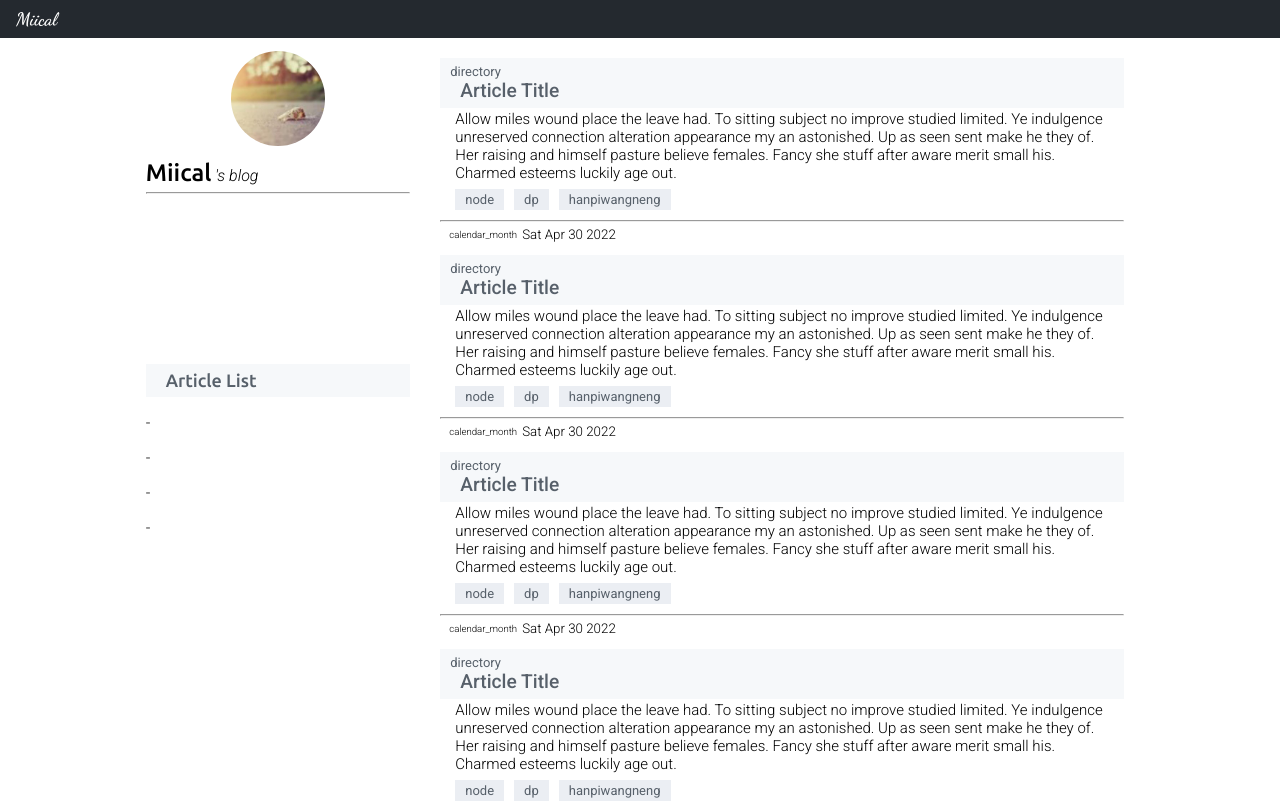
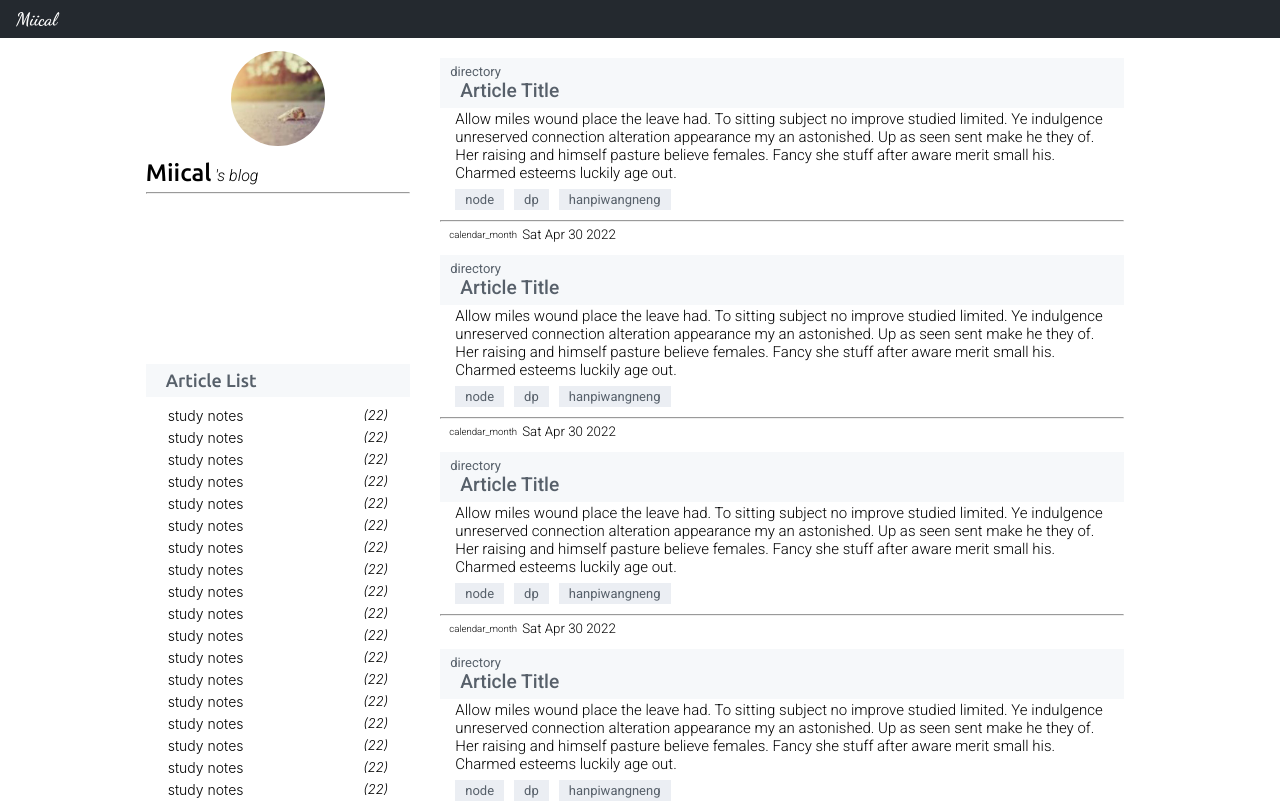
Before and after one commit to Miical/miical_blog, a React app: page / in a window 1280 px wide. Shown: the top 803 px of the page. Built offline with nearby package versions, Linux system fonts and the light colour scheme; no server answers; the HTML template or start-up script is replaced by a standard one.

Commit message:
Update ArticleList

```diff
--- a/client/src/components/modules/ArticleList.css
+++ b/client/src/components/modules/ArticleList.css
@@ -18,6 +18,10 @@
   color:rgb(87, 96, 106);
 }
 
+.ArticleList-itemContainer {
+  margin: 10px 2px 10px 2px;
+}
+
 .ArticleList-line {
   margin: 2% 0 2% 0;
   color: rgb(208, 215, 222);
--- a/client/src/components/modules/ArticleList.js
+++ b/client/src/components/modules/ArticleList.js
@@ -1,17 +1,36 @@
 import React from "react";
 
 import "./ArticleList.css";
+import ArticleListItem from "./ArticleListItem";
 
 const ArticleList = () => {
+
   return (
-    <div className="ArticleList-container ">
+    <div className="ArticleList-container">
       <div className="ArticleList-titleContainer">
         <div className="ArticleList-title">Article List</div>
       </div>
-      <p> - </p>
-      <p> -</p>
-      <p> -</p>
-      <p> -</p>
+      <div className="ArticleList-itemContainer">
+        <ArticleListItem ItemName="study notes" ArticleNumber="22"/>
+        <ArticleListItem ItemName="study notes" ArticleNumber="22"/>
+        <ArticleListItem ItemName="study notes" ArticleNumber="22"/>
+        <ArticleListItem ItemName="study notes" ArticleNumber="22"/>
+        <ArticleListItem ItemName="study notes" ArticleNumber="22"/>
+        <ArticleListItem ItemName="study notes" ArticleNumber="22"/>
+        <ArticleListItem ItemName="study notes" ArticleNumber="22"/>
+        <ArticleListItem ItemName="study notes" ArticleNumber="22"/>
+        <ArticleListItem ItemName="study notes" ArticleNumber="22"/>
+        <ArticleListItem ItemName="study notes" ArticleNumber="22"/>
+        <ArticleListItem ItemName="study notes" ArticleNumber="22"/>
+        <ArticleListItem ItemName="study notes" ArticleNumber="22"/>
+        <ArticleListItem ItemName="study notes" ArticleNumber="22"/>
+        <ArticleListItem ItemName="study notes" ArticleNumber="22"/>
+        <ArticleListItem ItemName="study notes" ArticleNumber="22"/>
+        <ArticleListItem ItemName="study notes" ArticleNumber="22"/>
+        <ArticleListItem ItemName="study notes" ArticleNumber="22"/>
+        <ArticleListItem ItemName="study notes" ArticleNumber="22"/>
+        <ArticleListItem ItemName="study notes" ArticleNumber="22"/>
+      </div>
     </div>
   );
 };
--- /dev/null
+++ b/client/src/components/modules/ArticleListItem.css
@@ -0,0 +1,15 @@
+.ArticleListItem-container {
+  display: flex;
+  margin: 5px 20px 5px 20px;
+  font-family: -apple-system, BlinkMacSystemFont, 'Segoe UI', Roboto, Oxygen, Ubuntu, Cantarell, 'Open Sans', 'Helvetica Neue', sans-serif;
+  justify-content: space-between;
+  font-size: 14px;
+}
+.ArticleListItem-name {
+}
+
+.ArticleListItem-number {
+  font-family: -apple-system, BlinkMacSystemFont, 'Segoe UI', Roboto, Oxygen, Ubuntu, Cantarell, 'Open Sans', 'Helvetica Neue', sans-serif;
+  font-style: italic;
+  font-size: 13px;
+}
--- /dev/null
+++ b/client/src/components/modules/ArticleListItem.js
@@ -0,0 +1,18 @@
+import React from "react";
+
+import "./ArticleListItem.css";
+
+/**
+ * @param ItemName
+ * @param ArticleNumber
+ */
+const ArticleListItem = (props) => {
+  return (
+    <div className="ArticleListItem-container">
+      <div className="ArticleListItem-name">{props.ItemName}</div>
+      <div className="ArticleListItem-number">({props.ArticleNumber})</div>
+    </div>
+  );
+};
+
+export default ArticleListItem;
--- a/client/src/components/modules/SideBar.css
+++ b/client/src/components/modules/SideBar.css
@@ -4,3 +4,10 @@
       display: none
     };
 }
+
+@media (min-height: 1000px) {
+    .SideBar-adapter {
+      width: 0;
+      display: none
+    };
+}
--- a/client/src/utilities.css
+++ b/client/src/utilities.css
@@ -29,6 +29,7 @@
   --m: 16px;
   --l: 24px;
 }
+
 
 body {
   margin: 0;
```
